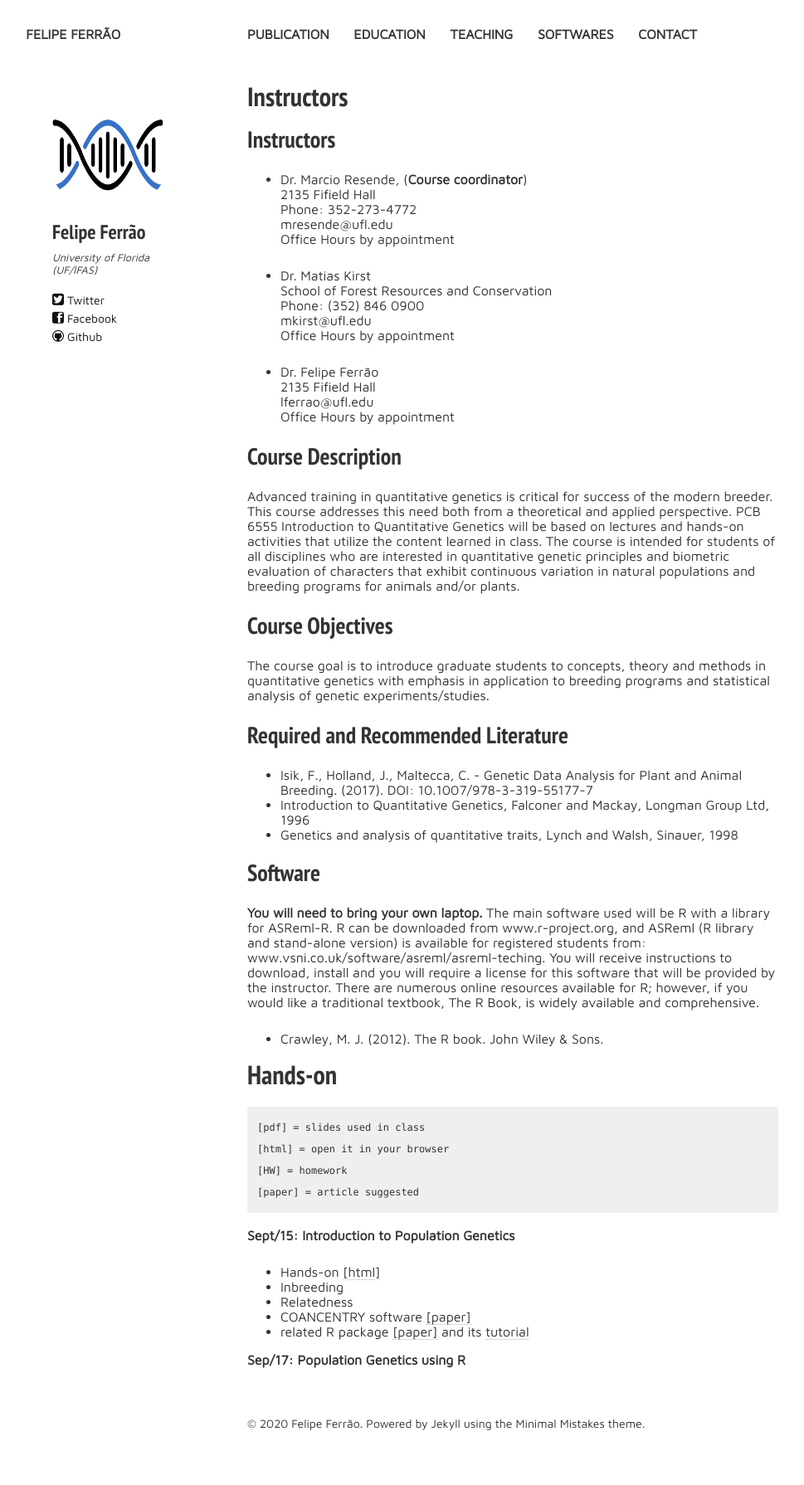
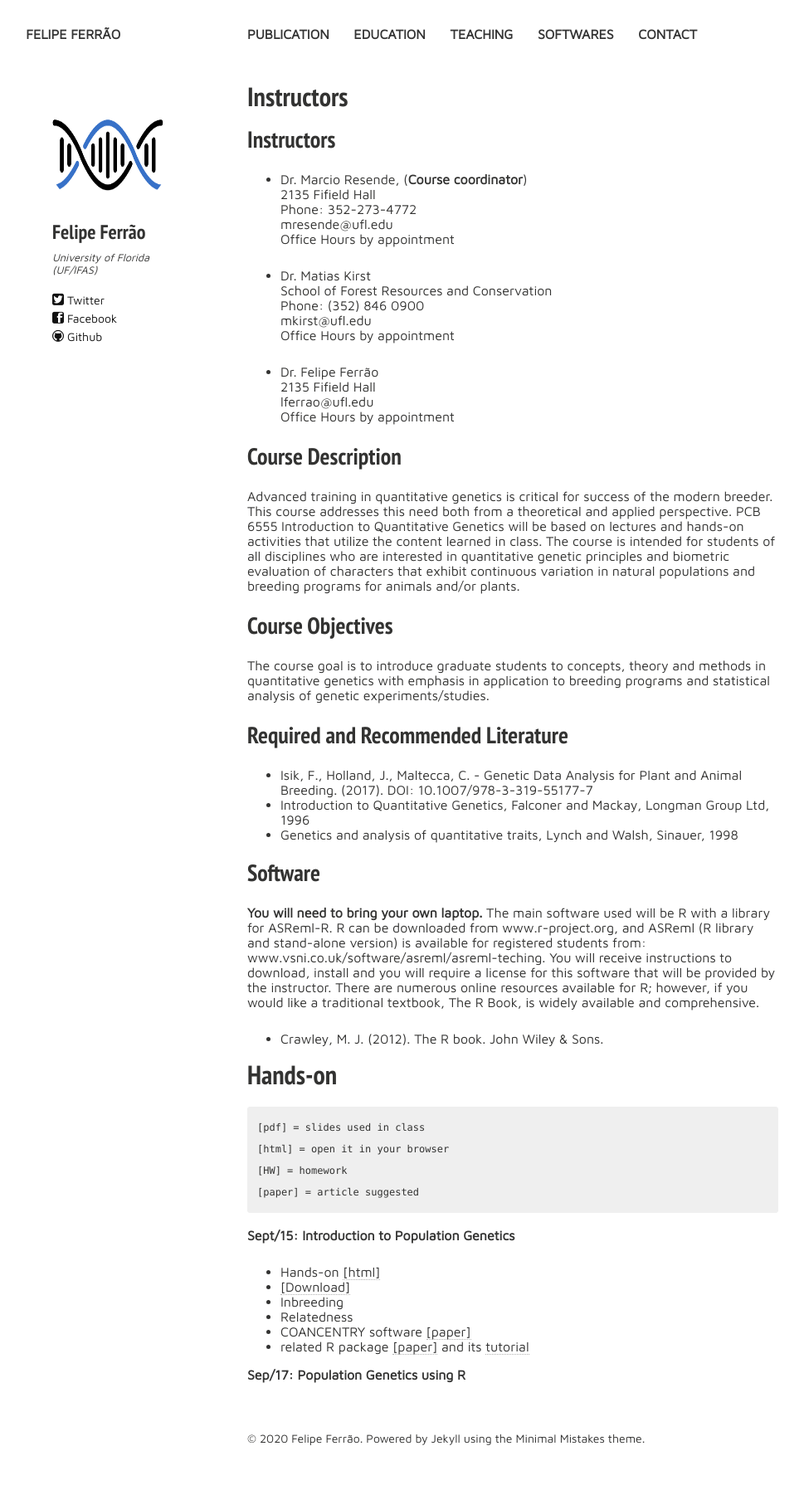
Before and after one commit to lfelipe-ferrao/lfelipe-ferrao.github.io, a Jekyll site: the page built from class/quantGenetic/index.md, in a window 1280 px wide. Shown: the whole page at 83% size, without its empty margins (22-991 px from the left). Built offline with Jekyll 4.4.1, drawn with Linux system fonts in a browser that asks for light colours; nearby versions of some CDN libraries; our own code applies the rules of GitHub Pages for plain Markdown files.

Commit message:
Update index.md

````diff
--- a/class/quantGenetic/index.md
+++ b/class/quantGenetic/index.md
@@ -55,7 +55,8 @@ traditional textbook, The R Book, is widely available and comprehensive.
 ```
 **Sept/15: Introduction to Population Genetics**
 
-- Hands-on [[html]](https://minhaskamal.github.io/DownGit/#/home?url=https://github.com/lfelipe-ferrao/lfelipe-ferrao.github.io/blob/master/class/quantGenetic/week1.html)
+- Hands-on [[html]](https://htmlpreview.github.io/?https://github.com/lfelipe-ferrao/lfelipe-ferrao.github.io/blob/master/class/quantGenetic/week1.html)
+- [[Download]](https://minhaskamal.github.io/DownGit/#/home?url=https://github.com/lfelipe-ferrao/lfelipe-ferrao.github.io/blob/master/class/quantGenetic/week1.html)
 - Inbreeding
 - Relatedness
 - COANCENTRY software [[paper]](https://onlinelibrary.wiley.com/doi/full/10.1111/j.1755-0998.2010.02885.x)
````
